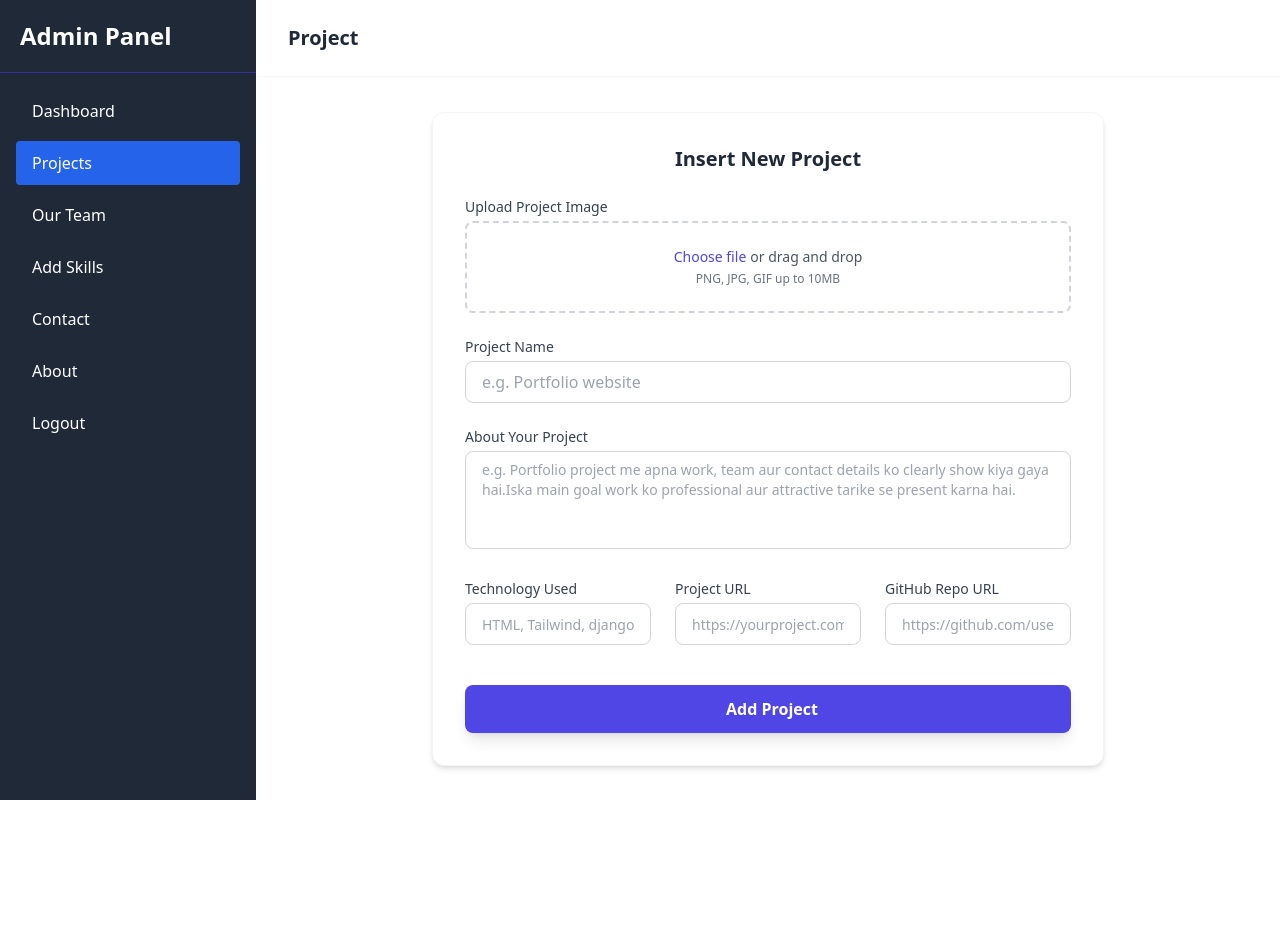
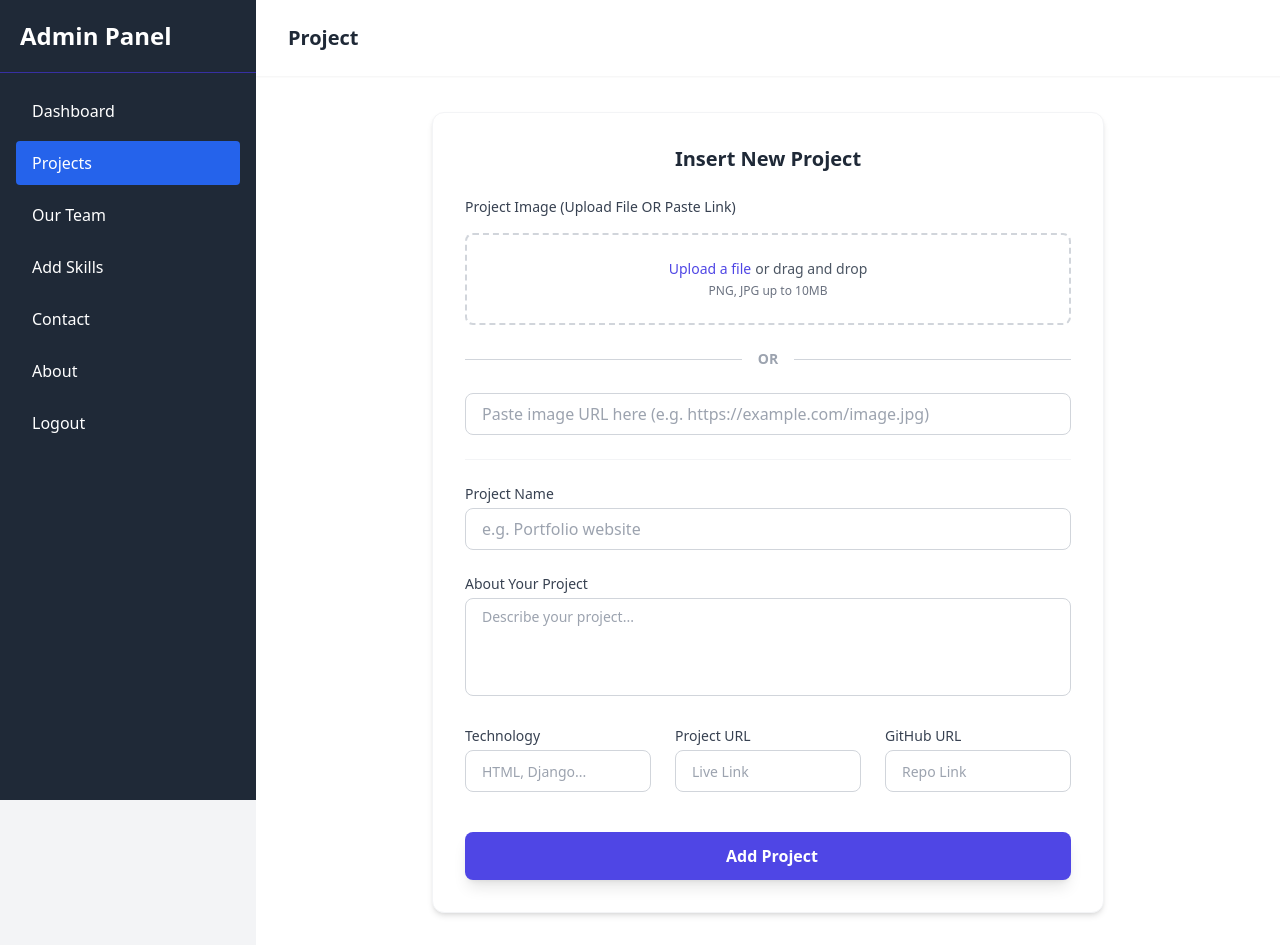
Before and after one commit to naresh-kumar28/My-Portfolio, a Django app: page /admin/project-add/ in a window 1280 px wide. Before the commit the page ends 800 px from the top, so only its background shows below. Run offline with Django 5.2, Linux system fonts and the light colour scheme; a user stored in the database is signed in; some libraries are stand-ins or nearby versions.

Commit message:
add image url field in modles

```diff
--- a/myportfolio/portfolio/views.py
+++ b/myportfolio/portfolio/views.py
@@ -56,6 +56,7 @@ def projectAdd(req):
     if req.method=='POST':
         p = Project()
         p.project_image = req.FILES.get('project_image')
+        p.image_url = req.POST.get('image_url')
         p.project_name = req.POST.get('project_name')
         p.project_about = req.POST.get('project_about')
         p.technology = req.POST.get('technology')
--- a/myportfolio/templates/admin/projectAdd.html
+++ b/myportfolio/templates/admin/projectAdd.html
@@ -3,7 +3,6 @@
 {% block title %}Add Project{% endblock %}
 
 {% block content %}
-
 
 <main class="flex-1 flex flex-col overflow-hidden">
     <header class="fixed top-0 w-full bg-white shadow-sm px-8 py-6 flex justify-between items-center">
@@ -13,14 +12,15 @@
     <div class="flex-1 overflow-y-auto p-8 mt-20">
         <div class="max-w-2xl mx-auto bg-white p-8 rounded-xl shadow-md border border-gray-100">
 
-            <h1 class="text-xl font-bold text-gray-800 text-center">Insert New Project </h1>
+            <h1 class="text-xl font-bold text-gray-800 text-center mb-6">Insert New Project</h1>
 
             <form action="" method="post" enctype="multipart/form-data" class="space-y-6">
                 {% csrf_token %}
 
+                <div class="space-y-4">
+                    <label class="block text-sm font-medium text-gray-700">Project Image (Upload File OR Paste
+                        Link)</label>
 
-                <div>
-                    <label class="block text-sm font-medium text-gray-700 mb-1">Upload Project Image</label>
                     <div
                         class="mt-1 flex justify-center px-6 pt-5 pb-6 border-2 border-gray-300 border-dashed rounded-lg hover:border-indigo-400 transition">
                         <div class="space-y-1 text-center">
@@ -28,16 +28,29 @@
                             <div class="flex text-sm text-gray-600">
                                 <label for="project_image"
                                     class="relative cursor-pointer bg-white rounded-md font-medium text-indigo-600 hover:text-indigo-500">
-                                    <span>Choose file</span>
-                                    <input id="project_image" name="project_image" type="file" class="sr-only" required>
+                                    <span>Upload a file</span>
+                                    <input id="project_image" name="project_image" type="file" class="sr-only">
                                 </label>
                                 <p class="pl-1">or drag and drop</p>
                             </div>
-                            <p class="text-xs text-gray-500">PNG, JPG, GIF up to 10MB</p>
+                            <p class="text-xs text-gray-500">PNG, JPG up to 10MB</p>
                         </div>
+                    </div>
+
+                    <div class="relative flex py-2 items-center">
+                        <div class="flex-grow border-t border-gray-300"></div>
+                        <span class="flex-shrink mx-4 text-gray-400 text-sm font-bold">OR</span>
+                        <div class="flex-grow border-t border-gray-300"></div>
+                    </div>
+
+                    <div>
+                        <input type="url" name="image_url"
+                            class="w-full px-4 py-2 border border-gray-300 rounded-lg focus:ring-2 focus:ring-indigo-500 focus:border-indigo-500 outline-none transition"
+                            placeholder="Paste image URL here (e.g. https://example.com/image.jpg)">
                     </div>
                 </div>
 
+                <hr class="border-gray-100">
 
                 <div>
                     <label class="block text-sm font-medium text-gray-700 mb-1">Project Name</label>
@@ -47,40 +60,34 @@
                 </div>
 
                 <div>
-                    <label class="block text-sm font-medium text-gray-700 mb-1">
-                        About Your Project
-                    </label>
-
+                    <label class="block text-sm font-medium text-gray-700 mb-1">About Your Project</label>
                     <textarea name="project_about" rows="4" required
                         class="w-full px-4 py-2 border border-gray-300 rounded-lg resize-none focus:ring-2 focus:ring-indigo-500 focus:border-indigo-500 outline-none transition text-sm"
-                        placeholder="e.g. Portfolio project me apna work, team aur contact details ko clearly show kiya gaya hai.Iska main goal work ko professional aur attractive tarike se present karna hai."></textarea>
+                        placeholder="Describe your project..."></textarea>
                 </div>
 
                 <div class="grid grid-cols-1 md:grid-cols-3 gap-6">
                     <div>
-                        <label class="block text-sm font-medium text-gray-700 mb-1">Technology Used</label>
+                        <label class="block text-sm font-medium text-gray-700 mb-1">Technology</label>
                         <input type="text" name="technology" required
                             class="w-full px-4 py-2 border border-gray-300 rounded-lg focus:ring-2 focus:ring-indigo-500 focus:border-indigo-500 outline-none transition placeholder:text-sm"
-                            placeholder="HTML, Tailwind, django">
+                            placeholder="HTML, Django...">
                     </div>
 
                     <div>
                         <label class="block text-sm font-medium text-gray-700 mb-1">Project URL</label>
-                        <input type="url" name="project_url" class="w-full px-4 py-2 border border-gray-300 rounded-lg
-                                   focus:ring-2 focus:ring-indigo-500 focus:border-indigo-500 placeholder:text-sm
-                                   outline-none transition" placeholder="https://yourproject.com">
-
+                        <input type="url" name="project_url"
+                            class="w-full px-4 py-2 border border-gray-300 rounded-lg focus:ring-2 focus:ring-indigo-500 focus:border-indigo-500 outline-none transition placeholder:text-sm"
+                            placeholder="Live Link">
                     </div>
 
                     <div>
-                        <label class="block text-sm font-medium text-gray-700 mb-1">GitHub Repo URL</label>
-                        <input type="url" name="github_url" class="w-full px-4 py-2 border border-gray-300 rounded-lg
-                                   focus:ring-2 focus:ring-indigo-500 focus:border-indigo-500 placeholder:text-sm
-                                   outline-none transition" placeholder="https://github.com/username/repo">
-
+                        <label class="block text-sm font-medium text-gray-700 mb-1">GitHub URL</label>
+                        <input type="url" name="github_url"
+                            class="w-full px-4 py-2 border border-gray-300 rounded-lg focus:ring-2 focus:ring-indigo-500 focus:border-indigo-500 outline-none transition placeholder:text-sm"
+                            placeholder="Repo Link">
                     </div>
                 </div>
-
 
                 <div class="pt-4">
                     <button type="submit"
@@ -93,6 +100,4 @@
     </div>
 </main>
 
-
-
 {% endblock %}
--- a/myportfolio/templates/includes/header.html
+++ b/myportfolio/templates/includes/header.html
@@ -1,4 +1,4 @@
-<header class="flex bg-white justify-between items-center px-6 md:px-12 lg:px-16 py-4 md:py-6 shadow-sm sticky top-0 z-99">
+<header class="flex bg-white justify-between items-center px-6 md:px-12 lg:px-16 py-4 md:py-6 shadow-sm sticky top-0 z-20">
     <a href="/"
         class="text-lg md:text-2xl font-bold text-white bg-[#bd69f5] px-3 md:px-4 py-2 rounded-xl shadow-lg hover:scale-105 transition">
         Portfolio
```
Also changed, not shown: myportfolio/portfolio/models.py (+5 -3 lines), myportfolio/templates/project.html (+17 -15 lines), myportfolio/db.sqlite3, myportfolio/portfolio/migrations/0003_project_image_url_alter_project_github_url_and_more.py (added).
